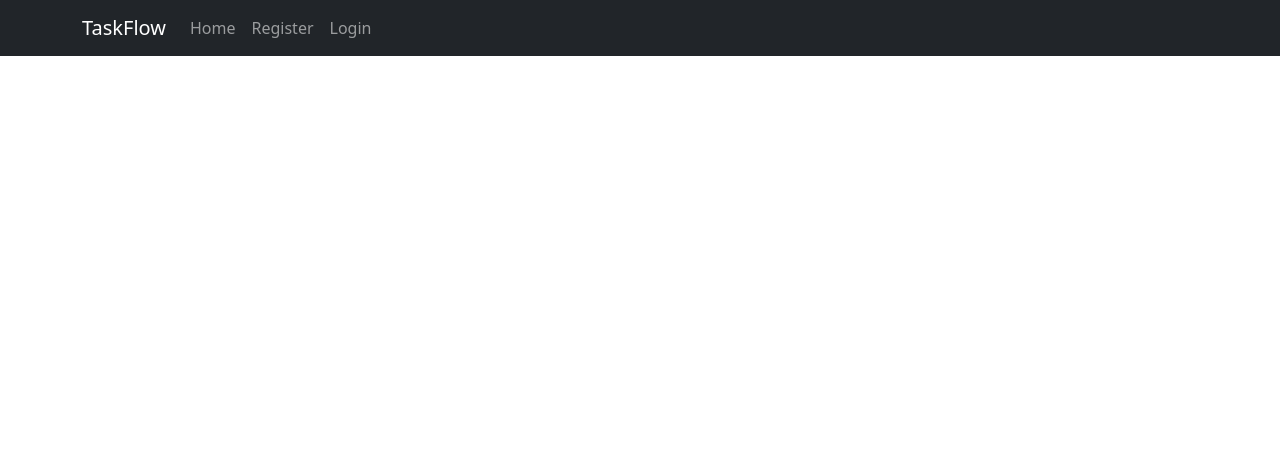
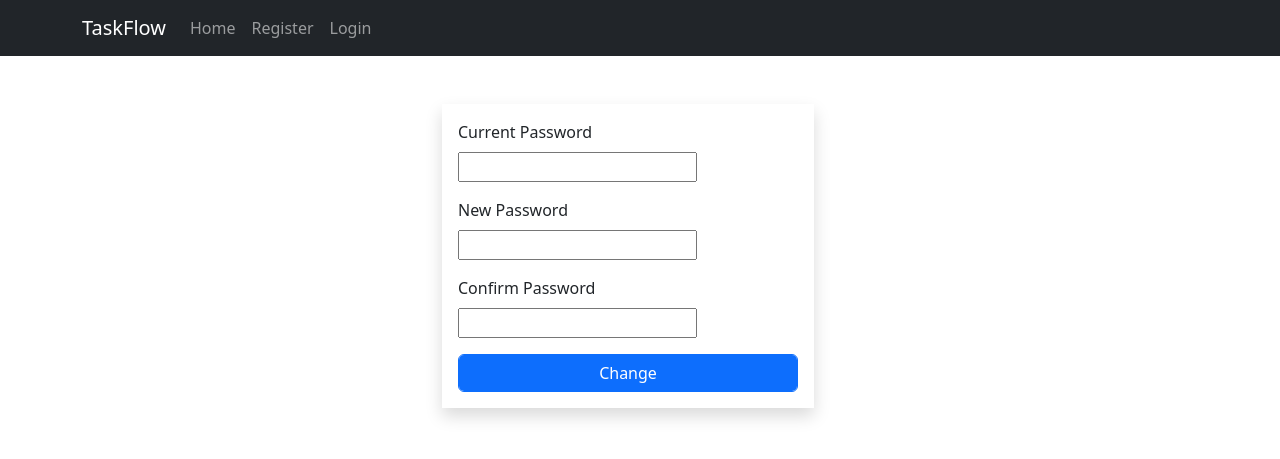
Before and after one commit to Moises-Jorge/My_TaskFlow, a Django app: template templates/users/reset_pass.html in a window 1280 px wide. Shown: the top 459 px of the page. Run offline with Django 5.2, Linux system fonts and the light colour scheme; the template is opened without the code that fills it, so the values that code supplies are empty, except form fields; form fields are guessed from the names that the template uses; some libraries are stand-ins or nearby versions.

Commit message:
style: rester_pass.html, done

```diff
--- a/templates/users/reset_pass.html
+++ b/templates/users/reset_pass.html
@@ -1,5 +1,34 @@
 {% extends "taskflow/base.html" %}
 
 {% block content %}
+	<div class="row col-12 justify-content-center">
+		<form method="post" class="shadow p-3 mt-5 col-12 col-md-8 col-lg-4">
+			{% csrf_token %}
 
+			{% if form.errors %}
+				{% for field, errors in form.errors.items %}
+					{% for error in errors %}
+						<span class="text-danger"> *{{ error }} </span></br>
+					{% endfor %}
+				{% endfor %}
+			{% endif %}
+
+			<div class="mb-3">
+				<label class="form-label" for="id_change_old_password">Current Password</label>
+				{{ form.old_password }}
+			</div>
+
+			<div class="mb-3">
+				<label class="form-label" for="id_change_password1">New Password</label>
+				{{ form.new_password1 }}
+			</div>
+
+			<div class="mb-3">
+				<label class="form-label" for="id_change_password2">Confirm Password</label>
+				{{ form.new_password2 }}
+			</div>
+
+			<button type="submit" class="form-control btn btn-primary" >Change</button>
+		</form>
+	</div>
 {% endblock content %}
```
